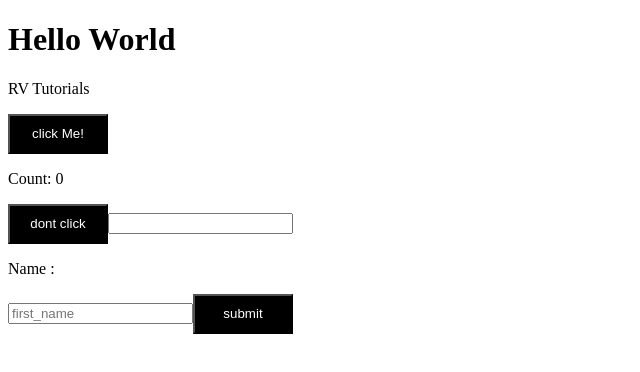
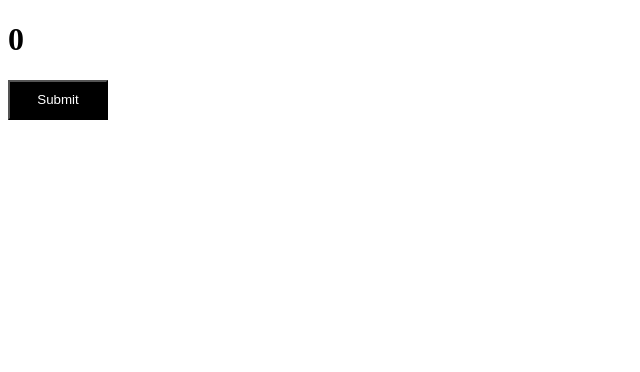
Before and after one commit to VimarshaaVJain/Angular-newV21, an Angular app: page / in a window 1280 px wide. Shown: the top 372 px of the page, without its empty margins (0-640 px from the left). Built offline with nearby package versions, Linux system fonts and the light colour scheme.

Commit message:
details on function calls

```diff
--- a/src/app/app.html
+++ b/src/app/app.html
@@ -1,5 +1,7 @@
-<h1>Hello World</h1>
-<p>{{name}}</p>
-<app-events></app-events>
+<!-- <h1>{{name}}</h1> -->
+<!-- <p>{{name}}</p>
+<app-events></app-events> -->
 <!-- <app-login></app-login> -->
 <!-- <app=signin></app-signin> -->
+<h1>{{count}}</h1>
+<button (click)="handleClick()">Submit</button>
--- a/src/app/app.scss
+++ b/src/app/app.scss
@@ -0,0 +1,7 @@
+button {
+    height: 40px;
+    width: 100px;
+    color: white;
+    background-color: black;
+    cursor: pointer;
+}
--- a/src/app/app.ts
+++ b/src/app/app.ts
@@ -11,6 +11,16 @@ import { Events } from './events/events';
   styleUrl: './app.scss'
 })
 export class App {
-  name = 'RV Tutorials';
+  // name = 'RV Tutorials';
+  // name = 'Rohit';
+  count = 0;
+  handleClick() {
+    console.log("Submitted!!")
+    this.increament();
+  }
+
+  increament() {
+    this.count++;
+  }
 
 }
--- a/src/app/events/events.scss
+++ b/src/app/events/events.scss
@@ -1,4 +1,4 @@
-button{
+button {
     height: 40px;
     width: 100px;
     color: white;
```
